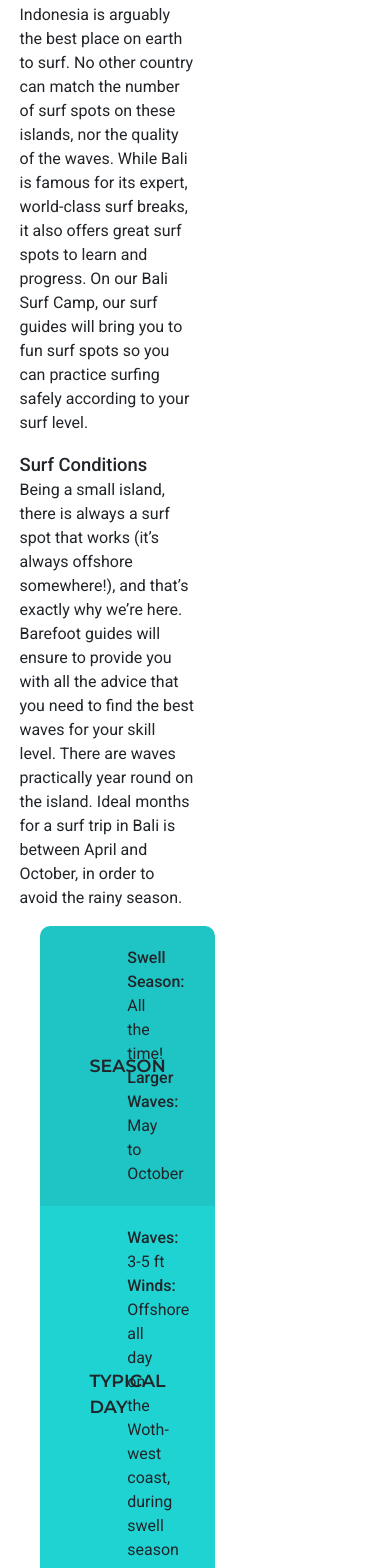
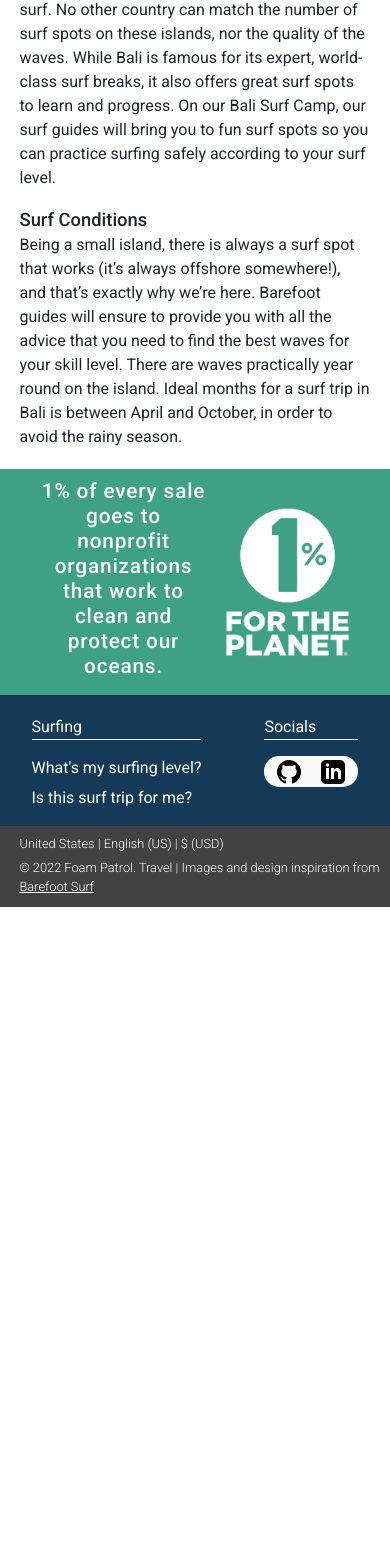
Before and after one commit to AaronoKwok/foam-patrol2, a React (Create React App) app: page /#/surfRetreats/bali-retreat in a window 390 px wide. Shown: the part 2791-4359 px from the top of the page. After the commit the page ends 3698 px from the top, so only its background shows below. Built offline with nearby package versions, Linux system fonts and the light colour scheme.

Commit message:
remove surf info for retreat mobile

```diff
--- a/public/index.css
+++ b/public/index.css
@@ -2700,6 +2700,20 @@
     text-align: left;
   }
 
+  .info-left {
+    width: 100%;
+    margin-right: 0px;
+  }
+
+  .info-diagram {
+    width: 100%;
+    margin-left: 0px;
+  }
+
+  .info-title {
+
+  }
+
 
 
 
--- a/src/components/SurfRetreat.js
+++ b/src/components/SurfRetreat.js
@@ -88,40 +88,6 @@
                                     <p className="destination">Surf Conditions</p>
                                     <p className="des-des">{retreat.surfInfo.typical}</p>
                             </div>
-
-                            <section className="info-diagram">
-                                <div className="info-swell info-spec">
-                                    <p className="info-title">SEASON</p>
-                                    <div className="info-info">
-                                        <p className="info-pair"><span className="info-span">Swell Season: </span>{retreat.surfInfo.season.swell}</p>
-                                        <p className="info-pair"><span className="info-span">Larger Waves: </span>{retreat.surfInfo.season.bigger}</p>
-                                    </div>
-                                </div>
-                                <div className="info-waves info-spec">
-                                    <p className="info-title">TYPICAL DAY</p>
-                                    <div className="info-info">
-                                        <p className="info-pair"><span className="info-span">Waves: </span>{retreat.surfInfo.day.waves} ft</p>
-                                        <p className="info-pair"><span className="info-span">Winds: </span>{retreat.surfInfo.day.winds}</p>
-                                    </div>
-                                </div>
-                                <div className="info-temp info-spec">
-                                    <p className="info-title">TEMPERATURE</p>
-                                    <div className="info-info">
-                                        <p className="info-pair"><span className="info-span">Air Temp: </span>{tempRange()}&#176;f</p>
-                                        <p className="info-pair"><span className="info-span">Rainy Season: </span>{retreat.surfInfo.temp.rain}</p>
-                                    </div>
-                                </div>
-                                <div className="info-skill info-spec">
-                                    <p className="info-title">SKILL LEVEL</p>
-                                    <p className="info-lvl">{retreat.surfInfo.skillLvl}</p>
-                                </div>
-                                <div className="info-spots info-spec">
-                                    <p className="info-title">SURF SPOTS</p>
-                                    <div className="info-info">
-                                        {iconList(surfPoints)}
-                                    </div>
-                                </div>
-                            </section>
 
                         </section>
 
```
